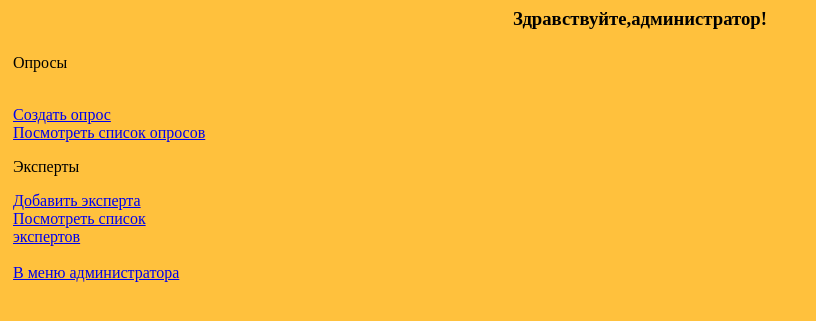
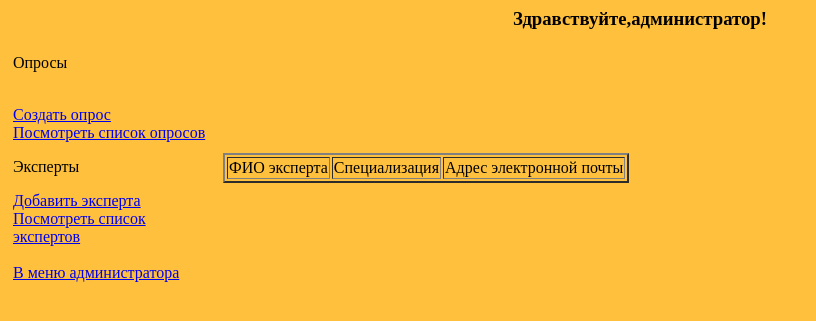
Before and after one commit to savsun/opros.ru, a PHP site: page /ListOfExpert.php in a window 1280 px wide. Shown: the top 321 px of the page, without its empty margins (0-816 px from the left). Run offline with PHP 8.4, Linux system fonts and the light colour scheme; tables that the repository leaves empty or names only in its code hold one stand-in row (values such as "Sample post").

Commit message:
Изменен просмотр экспертов

```diff
--- a/www/ListOfExpert.php
+++ b/www/ListOfExpert.php
@@ -18,15 +18,22 @@
 				<a href=admin.php>В меню администратора</a><br>
 			</td>
 			<td>
+				<table border ="2">
+					<tr>
+						<td>ФИО эксперта</td>
+						<td>Специализация</td>
+						<td>Адрес электронной почты</td>
+					</tr>
 					<?php
 						$db=mysql_connect("localhost","root");
 						mysql_select_db ("interview");
 						$query=mysql_query("SELECT * FROM users WHERE userId>2");
 						while ($row = mysql_fetch_array($query))
 						{
-						echo $row[0];
+							echo "<tr><td>$row[fio]</td><td>$row[specialization]</td><td>$row[mail]</td></tr>";
 						}
 					?>
+					</table>
 			</td>
 		</tr>
 	</table>
```
Lines whose indentation alone changed are shown as unchanged.
